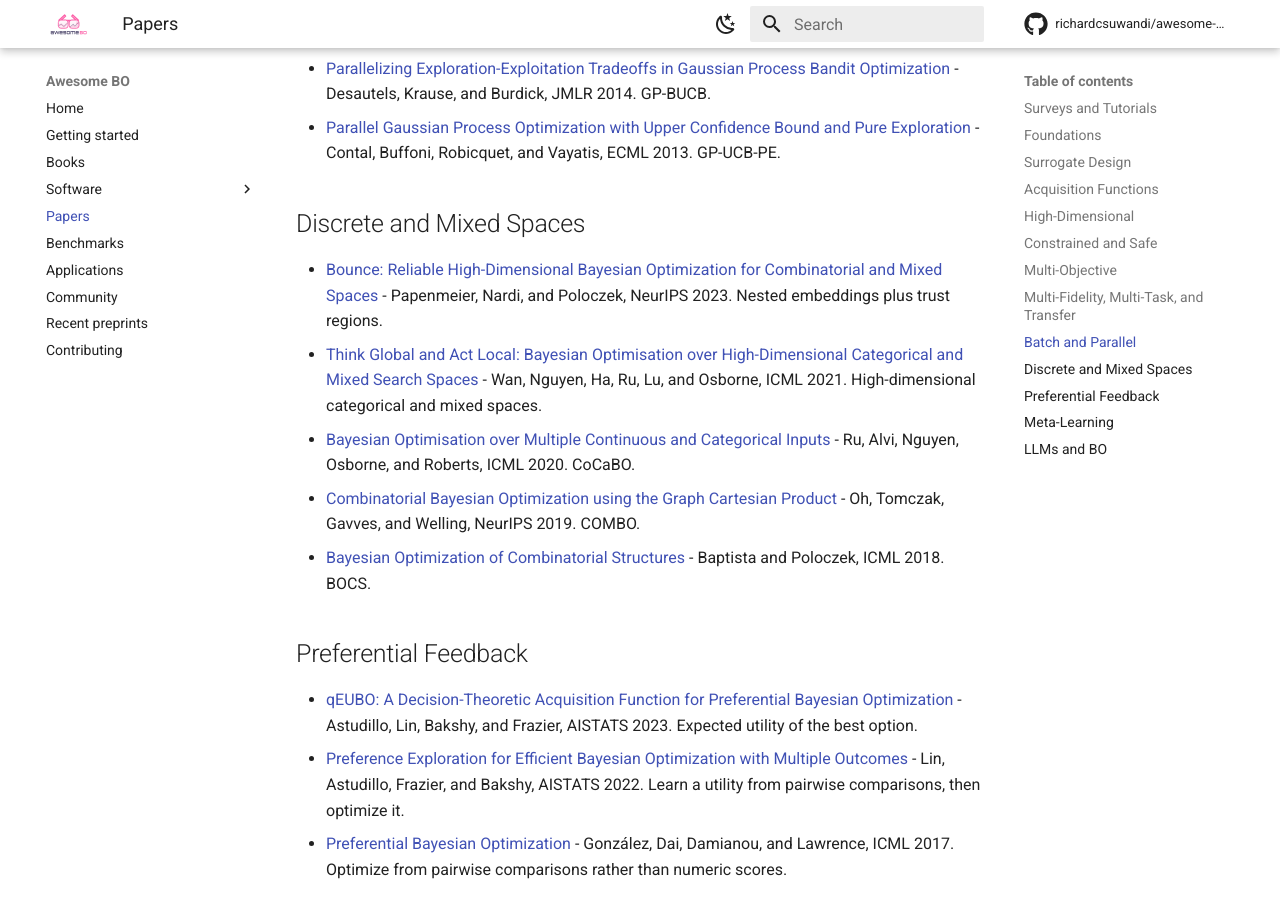
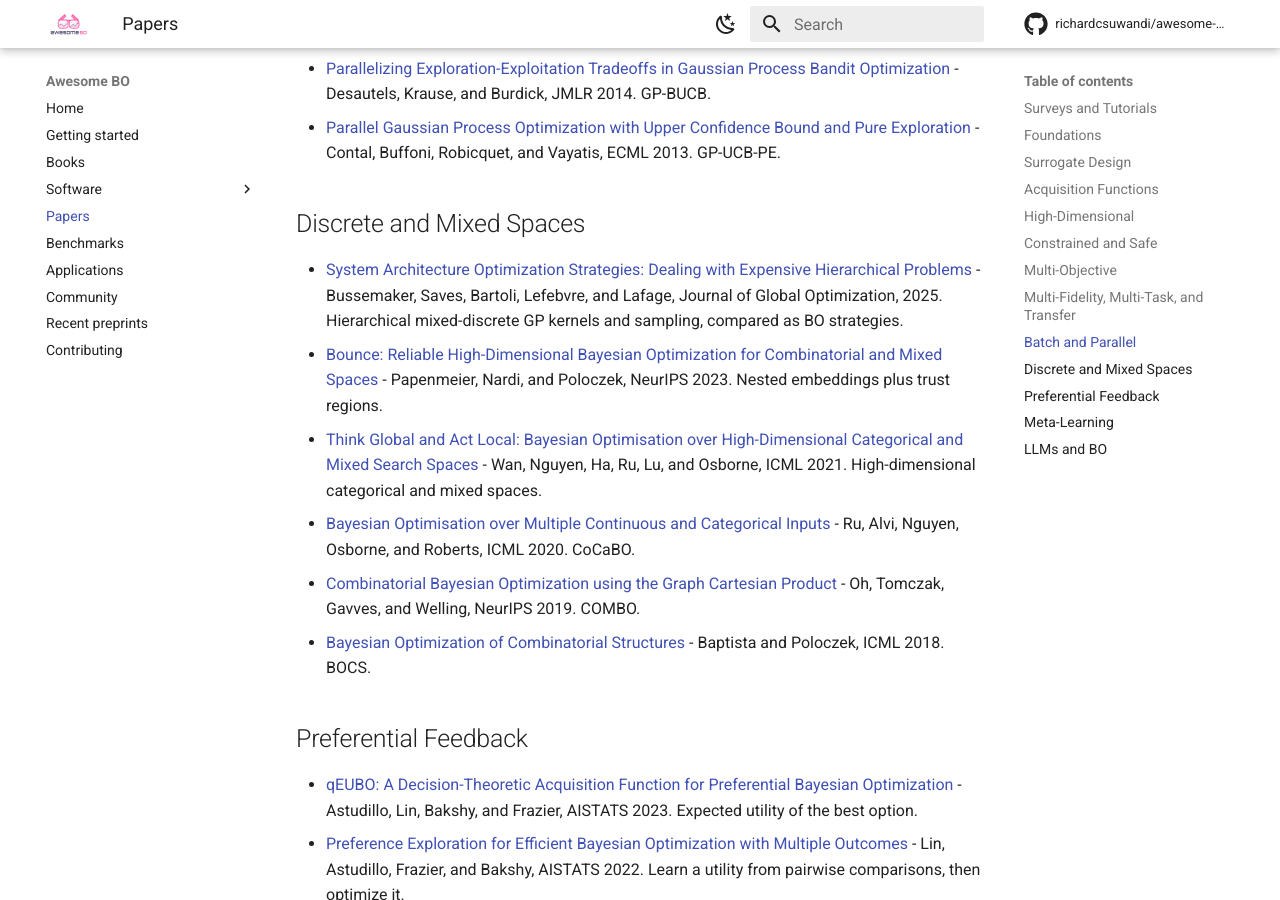
Before and after one commit to richardcsuwandi/awesome-bo, an MkDocs documentation site: the page built from docs/papers.md, in a window 1280 px wide and 900 px high, scrolled down 6201 px. Built offline with MkDocs 1.6.1 and Material for MkDocs 9.7.7, drawn with Linux system fonts in a browser that asks for light colours; comment, search, counter and statistics services are not loaded.

Commit message:
Add SBArchOpt and hierarchical mixed-space paper from issues #8 and #9. (#10)
Place the JOGO 2025 method paper at the top of Discrete and Mixed Spaces, and sit the SBArchOpt library next to SMT in Software.

Co-authored-by: Cursor Agent <cursoragent@cursor.com>
Co-authored-by: Richard Cornelius Suwandi <richardcsuwandi@users.noreply.github.com>

```diff
--- a/docs/papers.md
+++ b/docs/papers.md
@@ -116,6 +116,7 @@ Kernels, input transforms, and non-GP surrogates. DNGO is under Foundations.
 
 ## Discrete and Mixed Spaces
 
+- [System Architecture Optimization Strategies: Dealing with Expensive Hierarchical Problems](https://link.springer.com/article/10.1007/s10898-024-01443-8) - Bussemaker, Saves, Bartoli, Lefebvre, and Lafage, Journal of Global Optimization, 2025. Hierarchical mixed-discrete GP kernels and sampling, compared as BO strategies.
 - [Bounce: Reliable High-Dimensional Bayesian Optimization for Combinatorial and Mixed Spaces](https://proceedings.neurips.cc/paper_files/paper/2023/hash/05d2175de7ee637588d1b5ced8b15b32-Abstract-Conference.html) - Papenmeier, Nardi, and Poloczek, NeurIPS 2023. Nested embeddings plus trust regions.
 - [Think Global and Act Local: Bayesian Optimisation over High-Dimensional Categorical and Mixed Search Spaces](https://proceedings.mlr.press/v139/wan21b.html) - Wan, Nguyen, Ha, Ru, Lu, and Osborne, ICML 2021. High-dimensional categorical and mixed spaces.
 - [Bayesian Optimisation over Multiple Continuous and Categorical Inputs](https://proceedings.mlr.press/v119/ru20a.html) - Ru, Alvi, Nguyen, Osborne, and Roberts, ICML 2020. CoCaBO.
```
Also changed, not shown: README.md (+2 -0 lines), docs/software.md (+1 -0 lines).
